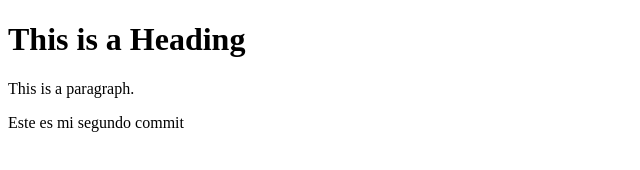
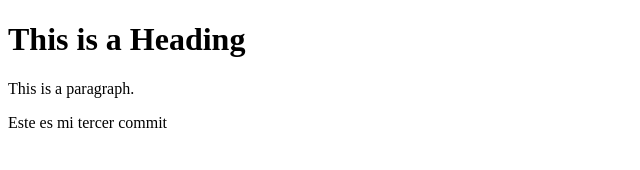
Before and after one commit to Pjuagon/repositorio-prueba, a plain HTML site: page index.html in a window 1280 px wide. Shown: the full height of the page, 0-640 px from the left. Drawn offline with Linux system fonts and the light colour scheme.

Commit message:
Commit en la rama 2

```diff
--- a/index.html
+++ b/index.html
@@ -7,7 +7,7 @@
 
 <h1>This is a Heading</h1>
 <p>This is a paragraph.</p>
-<p>Este es mi segundo commit</p>
+<p>Este es mi tercer commit</p>
 
 </body>
 </html>
```
Also changed, not shown: texto1.txt.
